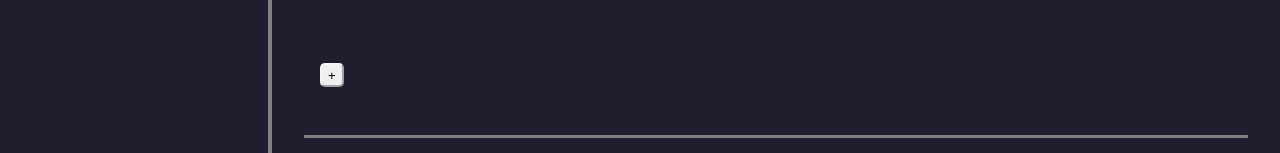
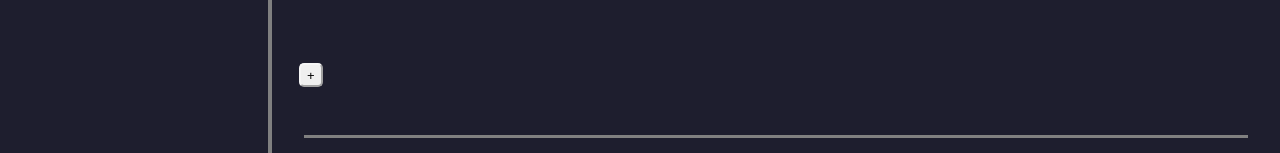
Before and after one commit to BeingIsBecoming/to-do-list, a website built with webpack: page src/template.html in a window 1280 px wide. Shown: the part 650-803 px from the top of the page. Built offline with nearby package versions, Linux system fonts and the light colour scheme.

Commit message:
Update button placement

```diff
--- a/src/index.js
+++ b/src/index.js
@@ -2,9 +2,5 @@ import "./styles.css";
 import { greeting } from "./greeting.js";
 import todaysDate from "./date.js";
 
-// const image = document.createElement("img");
-// image.src = somaImage;
-// document.body.appendChild(image);
-
 document.getElementById("date-today").appendChild(todaysDate());
 console.log(greeting);
--- a/src/styles.css
+++ b/src/styles.css
@@ -98,6 +98,10 @@ button {
     border-top: 3px solid gray;
 }
 
+#add-task {
+    margin-left: -5px;
+}
+
 .buttons {
     text-align: center;
     border-top: 3px solid gray;
```
